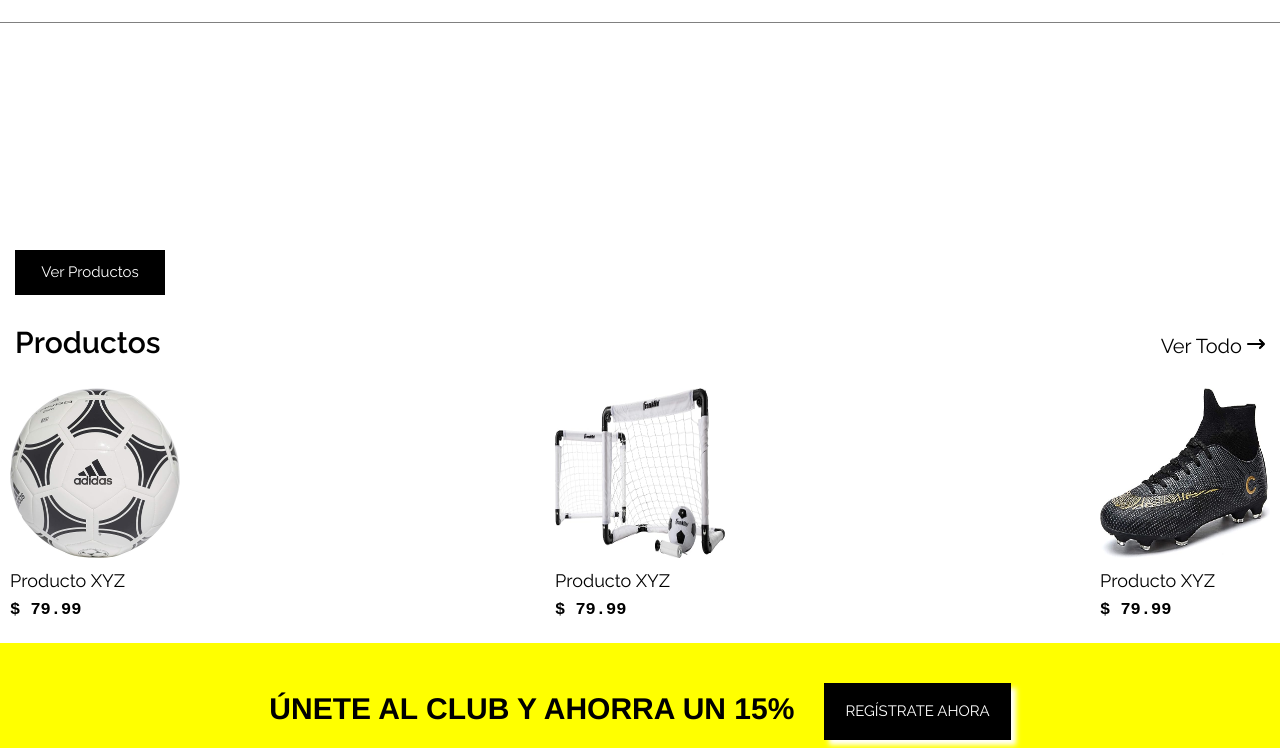
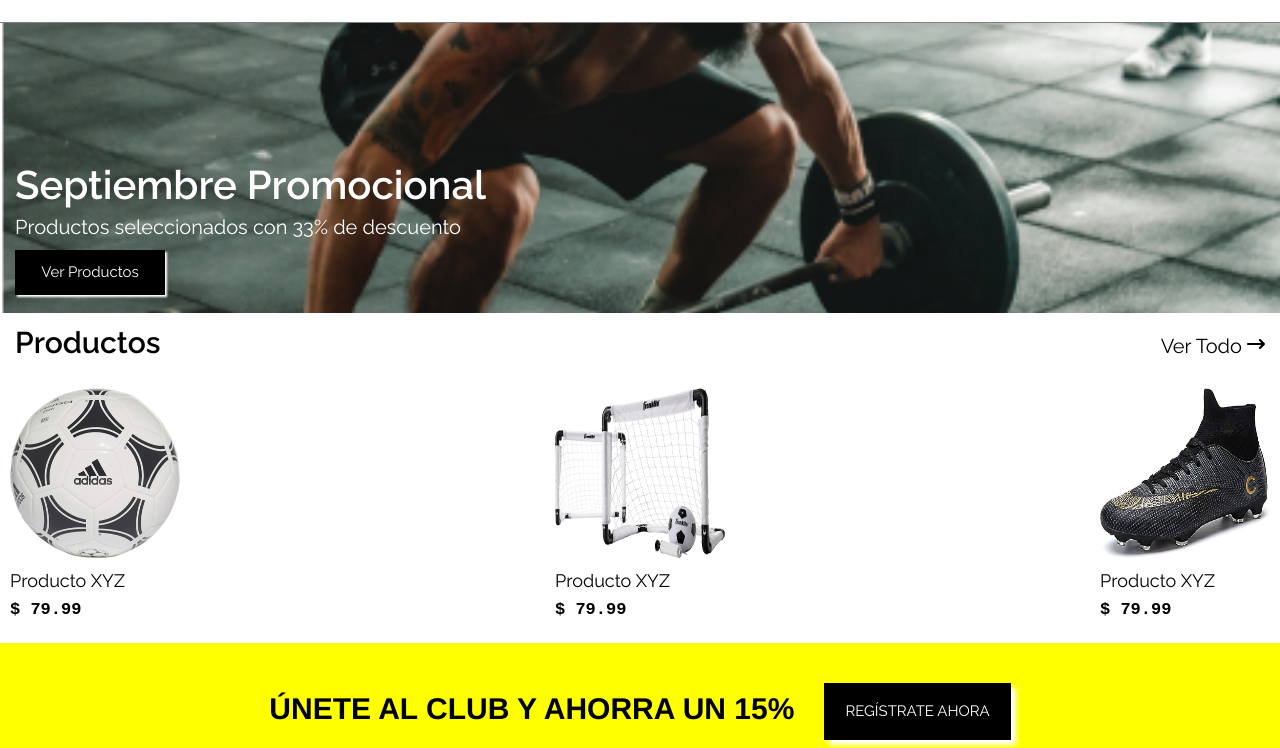
Before and after one commit to aeah10dev/e-commerce-challengeAlura, a plain HTML site: page index.html in a window 1280 px wide. Shown: the part 62-810 px from the top of the page. Drawn offline with Linux system fonts and the light colour scheme; no server answers.

Commit message:
update url image

```diff
--- a/css/style.css
+++ b/css/style.css
@@ -45,7 +45,7 @@ a{
 /*Banner*/
 .imagen{
     width: 100vw;
-    background-image: url("assets/sport.jpg");
+    background-image: url("../assets/sport.jpg");
     background-repeat: no-repeat;
     background-size: 100vw;
     height:280px;
```
